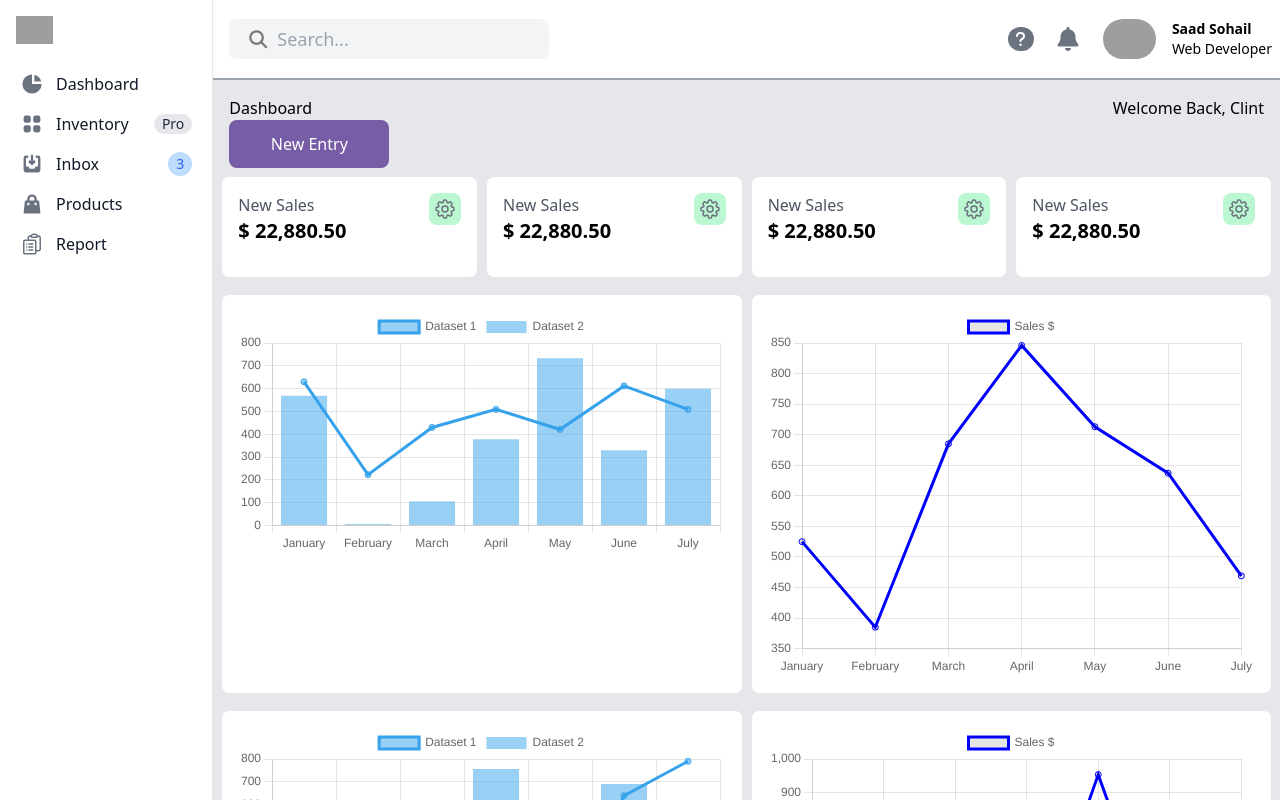
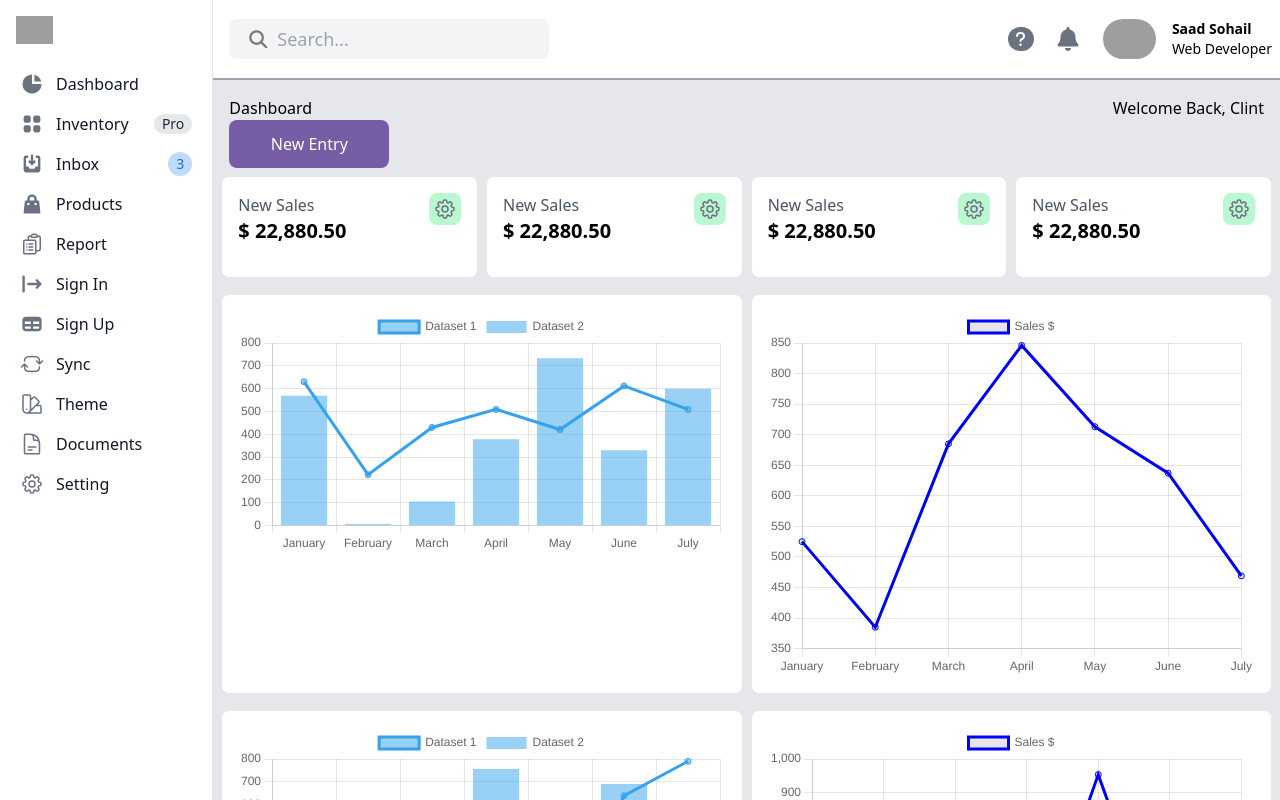
Before and after one commit to laveezah-noor/point-of-sale-terminal, a React (Create React App) app: page / in a window 1280 px wide. Shown: the top 800 px of the page. Built offline with nearby package versions, Linux system fonts and the light colour scheme; grey boxes are pictures that could not be loaded.

Commit message:
routes updated

```diff
--- a/src/routes.js
+++ b/src/routes.js
@@ -61,6 +61,68 @@ const routes = [
         errorElement: <ErrorPage/>
       },
       {
+        path: "/reports",
+        icon:<svg xmlns="http://www.w3.org/2000/svg" fill="none" viewBox="0 0 24 24" stroke-width="1.5" stroke="currentColor"
+        class="flex-shrink-0 w-6 h-6 text-gray-500 transition duration-75 dark:text-gray-400 group-hover:text-gray-900 dark:group-hover:text-white">
+        <path stroke-linecap="round" stroke-linejoin="round" d="M9 12h3.75M9 15h3.75M9 18h3.75m3 .75H18a2.25 2.25 0 002.25-2.25V6.108c0-1.135-.845-2.098-1.976-2.192a48.424 48.424 0 00-1.123-.08m-5.801 0c-.065.21-.1.433-.1.664 0 .414.336.75.75.75h4.5a.75.75 0 00.75-.75 2.25 2.25 0 00-.1-.664m-5.8 0A2.251 2.251 0 0113.5 2.25H15c1.012 0 1.867.668 2.15 1.586m-5.8 0c-.376.023-.75.05-1.124.08C9.095 4.01 8.25 4.973 8.25 6.108V8.25m0 0H4.875c-.621 0-1.125.504-1.125 1.125v11.25c0 .621.504 1.125 1.125 1.125h9.75c.621 0 1.125-.504 1.125-1.125V9.375c0-.621-.504-1.125-1.125-1.125H8.25zM6.75 12h.008v.008H6.75V12zm0 3h.008v.008H6.75V15zm0 3h.008v.008H6.75V18z" />
+        </svg>,
+        title: "Report",
+        element: <ReportPage/>,
+        errorElement: <ErrorPage/>
+      },
+      {
+        link:"#",
+        icon:<svg class="flex-shrink-0 w-6 h-6 text-gray-500 transition duration-75 dark:text-gray-400 group-hover:text-gray-900 dark:group-hover:text-white"
+            fill="currentColor" viewBox="0 0 20 20" xmlns="http://www.w3.org/2000/svg">
+            <path fill-rule="evenodd"
+                d="M3 3a1 1 0 00-1 1v12a1 1 0 102 0V4a1 1 0 00-1-1zm10.293 9.293a1 1 0 001.414 1.414l3-3a1 1 0 000-1.414l-3-3a1 1 0 10-1.414 1.414L14.586 9H7a1 1 0 100 2h7.586l-1.293 1.293z"
+                clip-rule="evenodd"></path>
+        </svg>,
+        title:"Sign In"
+    },
+    {
+        link:"#",
+        icon:
+        <svg class="flex-shrink-0 w-6 h-6 text-gray-500 transition duration-75 dark:text-gray-400 group-hover:text-gray-900 dark:group-hover:text-white"
+            fill="currentColor" viewBox="0 0 20 20" xmlns="http://www.w3.org/2000/svg">
+            <path fill-rule="evenodd"
+                d="M5 4a3 3 0 00-3 3v6a3 3 0 003 3h10a3 3 0 003-3V7a3 3 0 00-3-3H5zm-1 9v-1h5v2H5a1 1 0 01-1-1zm7 1h4a1 1 0 001-1v-1h-5v2zm0-4h5V8h-5v2zM9 8H4v2h5V8z"
+                clip-rule="evenodd"></path>
+        </svg>
+        ,
+        title:"Sign Up"
+    },
+    {
+        icon:<svg xmlns="http://www.w3.org/2000/svg" fill="none" viewBox="0 0 24 24" stroke-width="1.5" stroke="currentColor"
+        class="flex-shrink-0 w-6 h-6 text-gray-500 transition duration-75 dark:text-gray-400 group-hover:text-gray-900 dark:group-hover:text-white">
+        <path stroke-linecap="round" stroke-linejoin="round" d="M19.5 12c0-1.232-.046-2.453-.138-3.662a4.006 4.006 0 00-3.7-3.7 48.678 48.678 0 00-7.324 0 4.006 4.006 0 00-3.7 3.7c-.017.22-.032.441-.046.662M19.5 12l3-3m-3 3l-3-3m-12 3c0 1.232.046 2.453.138 3.662a4.006 4.006 0 003.7 3.7 48.656 48.656 0 007.324 0 4.006 4.006 0 003.7-3.7c.017-.22.032-.441.046-.662M4.5 12l3 3m-3-3l-3 3" />
+        </svg>,
+        title: "Sync"
+    },
+    {
+        icon:<svg xmlns="http://www.w3.org/2000/svg" fill="none" viewBox="0 0 24 24" stroke-width="1.5" stroke="currentColor"
+        class="flex-shrink-0 w-6 h-6 text-gray-500 transition duration-75 dark:text-gray-400 group-hover:text-gray-900 dark:group-hover:text-white">
+        <path stroke-linecap="round" stroke-linejoin="round" d="M4.098 19.902a3.75 3.75 0 005.304 0l6.401-6.402M6.75 21A3.75 3.75 0 013 17.25V4.125C3 3.504 3.504 3 4.125 3h5.25c.621 0 1.125.504 1.125 1.125v4.072M6.75 21a3.75 3.75 0 003.75-3.75V8.197M6.75 21h13.125c.621 0 1.125-.504 1.125-1.125v-5.25c0-.621-.504-1.125-1.125-1.125h-4.072M10.5 8.197l2.88-2.88c.438-.439 1.15-.439 1.59 0l3.712 3.713c.44.44.44 1.152 0 1.59l-2.879 2.88M6.75 17.25h.008v.008H6.75v-.008z" />
+        </svg>,
+        title: "Theme",
+
+    },
+    {
+        icon:<svg xmlns="http://www.w3.org/2000/svg" fill="none" viewBox="0 0 24 24" stroke-width="1.5" stroke="currentColor"
+        class="flex-shrink-0 w-6 h-6 text-gray-500 transition duration-75 dark:text-gray-400 group-hover:text-gray-900 dark:group-hover:text-white">
+        <path stroke-linecap="round" stroke-linejoin="round" d="M19.5 14.25v-2.625a3.375 3.375 0 00-3.375-3.375h-1.5A1.125 1.125 0 0113.5 7.125v-1.5a3.375 3.375 0 00-3.375-3.375H8.25m0 12.75h7.5m-7.5 3H12M10.5 2.25H5.625c-.621 0-1.125.504-1.125 1.125v17.25c0 .621.504 1.125 1.125 1.125h12.75c.621 0 1.125-.504 1.125-1.125V11.25a9 9 0 00-9-9z" />
+        </svg>,
+        title:"Documents"
+    },
+    {
+        icon:<svg xmlns="http://www.w3.org/2000/svg" fill="none" viewBox="0 0 24 24" stroke-width="1.5" stroke="currentColor"
+        class="flex-shrink-0 w-6 h-6 text-gray-500 transition duration-75 dark:text-gray-400 group-hover:text-gray-900 dark:group-hover:text-white">
+        <path stroke-linecap="round" stroke-linejoin="round" d="M10.343 3.94c.09-.542.56-.94 1.11-.94h1.093c.55 0 1.02.398 1.11.94l.149.894c.07.424.384.764.78.93.398.164.855.142 1.205-.108l.737-.527a1.125 1.125 0 011.45.12l.773.774c.39.389.44 1.002.12 1.45l-.527.737c-.25.35-.272.806-.107 1.204.165.397.505.71.93.78l.893.15c.543.09.94.56.94 1.109v1.094c0 .55-.397 1.02-.94 1.11l-.893.149c-.425.07-.765.383-.93.78-.165.398-.143.854.107 1.204l.527.738c.32.447.269 1.06-.12 1.45l-.774.773a1.125 1.125 0 01-1.449.12l-.738-.527c-.35-.25-.806-.272-1.203-.107-.397.165-.71.505-.781.929l-.149.894c-.09.542-.56.94-1.11.94h-1.094c-.55 0-1.019-.398-1.11-.94l-.148-.894c-.071-.424-.384-.764-.781-.93-.398-.164-.854-.142-1.204.108l-.738.527c-.447.32-1.06.269-1.45-.12l-.773-.774a1.125 1.125 0 01-.12-1.45l.527-.737c.25-.35.273-.806.108-1.204-.165-.397-.505-.71-.93-.78l-.894-.15c-.542-.09-.94-.56-.94-1.109v-1.094c0-.55.398-1.02.94-1.11l.894-.149c.424-.07.765-.383.93-.78.165-.398.143-.854-.107-1.204l-.527-.738a1.125 1.125 0 01.12-1.45l.773-.773a1.125 1.125 0 011.45-.12l.737.527c.35.25.807.272 1.204.107.397-.165.71-.505.78-.929l.15-.894z" />
+        <path stroke-linecap="round" stroke-linejoin="round" d="M15 12a3 3 0 11-6 0 3 3 0 016 0z" />
+        </svg>,
+        title: "Setting"
+    },
+      {
         path: "/newProduct",
         element: <newProductPage/>,
         errorElement: <ErrorPage/>
@@ -70,16 +132,6 @@ const routes = [
         element: <OrderPage/>,
         errorElement: <ErrorPage/>
       },
-      {
-        path: "/reports",
-        icon:<svg xmlns="http://www.w3.org/2000/svg" fill="none" viewBox="0 0 24 24" stroke-width="1.5" stroke="currentColor"
-        class="flex-shrink-0 w-6 h-6 text-gray-500 transition duration-75 dark:text-gray-400 group-hover:text-gray-900 dark:group-hover:text-white">
-        <path stroke-linecap="round" stroke-linejoin="round" d="M9 12h3.75M9 15h3.75M9 18h3.75m3 .75H18a2.25 2.25 0 002.25-2.25V6.108c0-1.135-.845-2.098-1.976-2.192a48.424 48.424 0 00-1.123-.08m-5.801 0c-.065.21-.1.433-.1.664 0 .414.336.75.75.75h4.5a.75.75 0 00.75-.75 2.25 2.25 0 00-.1-.664m-5.8 0A2.251 2.251 0 0113.5 2.25H15c1.012 0 1.867.668 2.15 1.586m-5.8 0c-.376.023-.75.05-1.124.08C9.095 4.01 8.25 4.973 8.25 6.108V8.25m0 0H4.875c-.621 0-1.125.504-1.125 1.125v11.25c0 .621.504 1.125 1.125 1.125h9.75c.621 0 1.125-.504 1.125-1.125V9.375c0-.621-.504-1.125-1.125-1.125H8.25zM6.75 12h.008v.008H6.75V12zm0 3h.008v.008H6.75V15zm0 3h.008v.008H6.75V18z" />
-        </svg>,
-        title: "Report",
-        element: <ReportPage/>,
-        errorElement: <ErrorPage/>
-      },
 ]
 
 export default routes;
```
